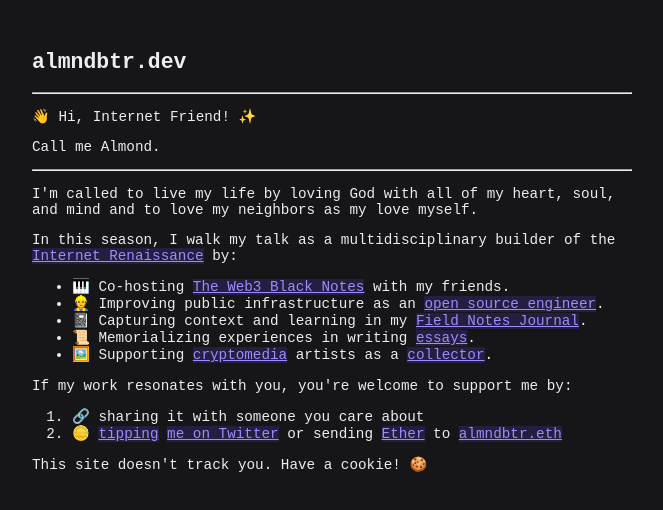
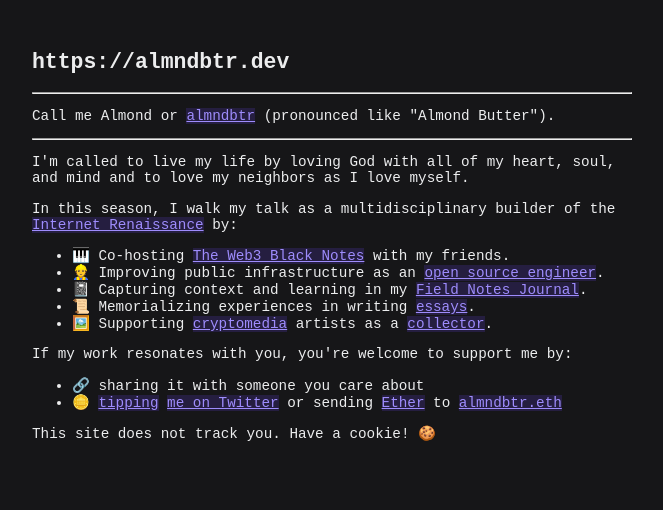
Before and after one commit to almndbtr/almndbtr.dev, a website: page index.html in a window 1280 px wide. Shown: the whole page, without its empty margins (308-971 px from the left). Drawn offline with Linux system fonts and the light colour scheme.

Commit message:
hotfix: do the thing

```diff
--- a/index.html
+++ b/index.html
@@ -35,7 +35,7 @@
 <!DOCTYPE html>
 <html lang="en">
 <head>
-	<title>almndbtr.dev</title>
+	<title>👋 Hi, Internet Friend! ✨</title>
 
 	<meta charset="utf-8">
 	<meta name="generator" content="almndbtr.dev">
@@ -89,14 +89,13 @@
 
 <body>
 	<div class="content">
-		<h2 class="title">almndbtr.dev</h2>
+		<h2 class="title">https://almndbtr.dev</h2>
 
 		<hr>
-			<p>👋 Hi, Internet Friend! ✨</p>
-			<p>Call me Almond.</p>
+			<p>Call me Almond or <a href="https://twitter.com/almndbtr">almndbtr</a> (pronounced like "Almond Butter").</p>
 		<hr>
 
-		<p>I'm called to live my life by loving God with all of my heart, soul, and mind and to love my neighbors as my love myself.</p>
+		<p>I'm called to live my life by loving God with all of my heart, soul, and mind and to love my neighbors as I love myself.</p>
 		<p>In this season, I walk my talk as a multidisciplinary builder of the <a href="https://www.youtube.com/watch?v=Xrpa2w8xees">Internet Renaissance</a> by:</p>
 
 		<ul>
@@ -108,12 +107,12 @@
 		</ul>
 
 		<p>If my work resonates with you, you're welcome to support me by:</p>
-		<ol>
+		<ul>
 			<li>🔗 sharing it with someone you care about </li>
 			<li>🪙 <a href="https://help.twitter.com/using-twitter/tips">tipping</a> <a href="https://twitter.com/almndbtr"> me on Twitter</a> or sending <a href="https://ethereum.org/en/eth/#main-content">Ether</a> to <a href="https://etherscan.io/address/0x2A372531b1B039Aa8b35046cb4F777399Cd9aE6c">almndbtr.eth</a></li>
-		</ol>
+		</ul>
 
-		<p>This site doesn't track you. Have a cookie! 🍪</p>
+		<p>This site does not track you. Have a cookie! 🍪</p>
 	</div>
 </body>
 </html>
```
